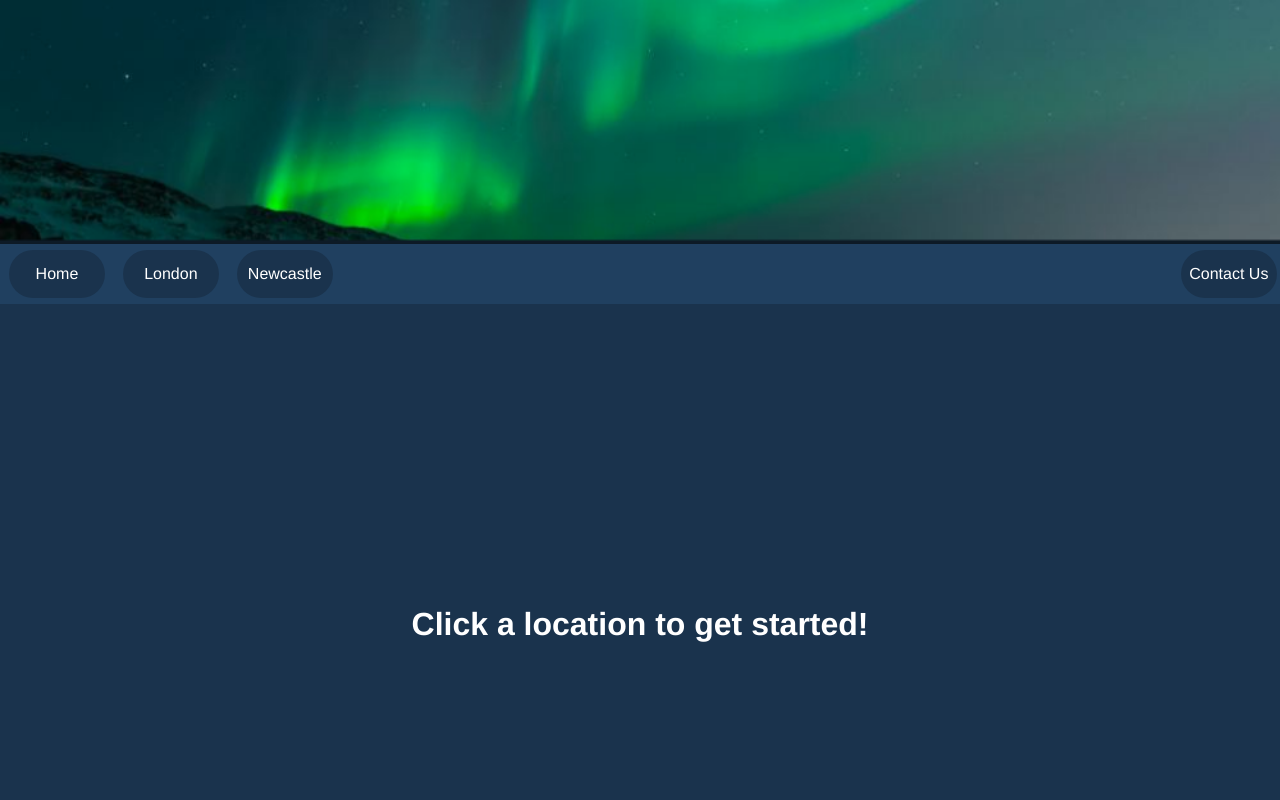
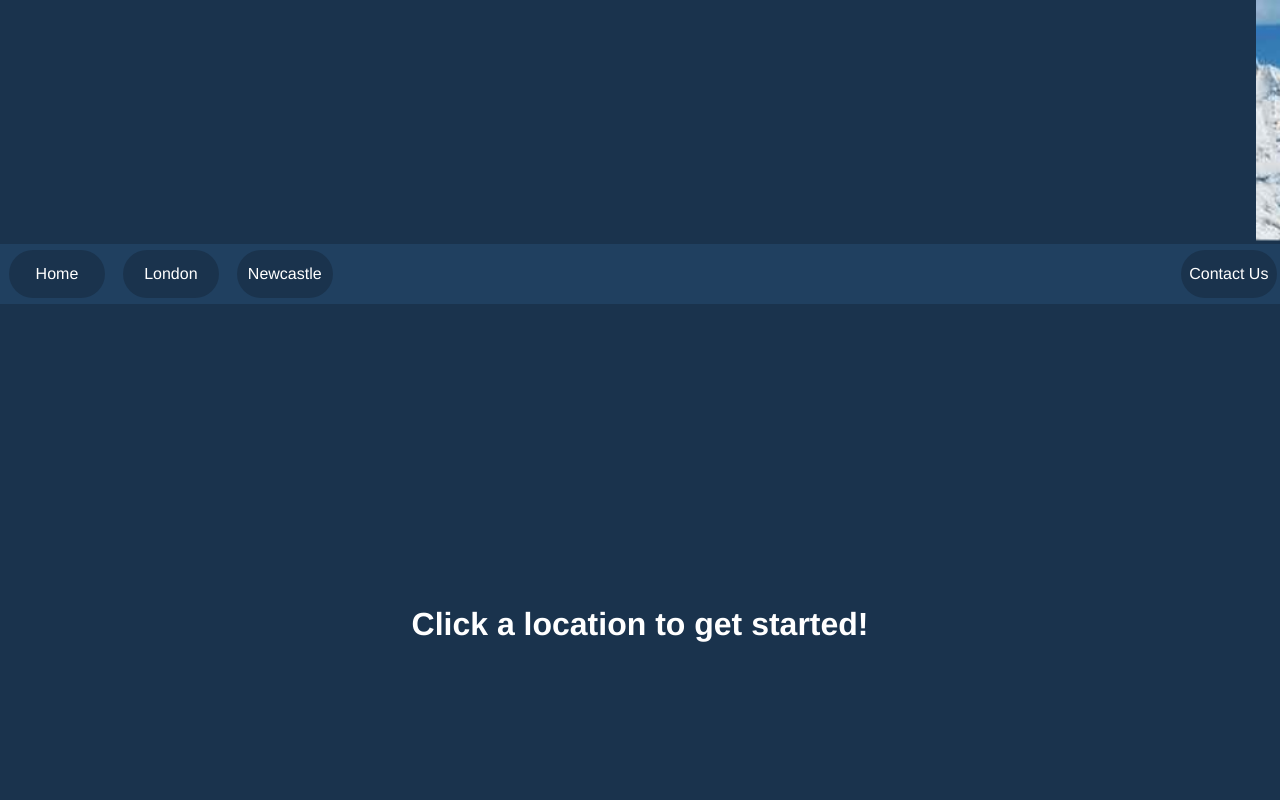
Before and after one commit to Milner39/English-Cities, a Vue app: page / in a window 1280 px wide. Shown: the top 800 px of the page. Built offline with nearby package versions, Linux system fonts and the light colour scheme.

Commit message:
End of work commit

```diff
--- a/src/components/Header.vue
+++ b/src/components/Header.vue
@@ -11,11 +11,12 @@
 <style >
   .header {
     width: 100%;
+    background-color: hsl(210, 50%, 20%);
     /*
     aspect-ratio: 5/1;
     min-height: 120px;
     max-height: 240px;
-    background-color: hsl(210, 50%, 20%); */
+    */
 
     display: flex;
     justify-content: center;
--- a/src/components/SlideShow.vue
+++ b/src/components/SlideShow.vue
@@ -1,6 +1,6 @@
 <template>
   <div class="slideshow__container">
-    <div v-for="(slide, index) in slides" :key="slide.text+index" class="slide fade">
+    <div v-for="(slide, index) in slides" :key="slide.text+index" class="slide fade-in">
       <img :src="slide.imagePath" :alt="slide.text">
     </div>
   </div>
@@ -33,7 +33,7 @@
       slideIndex++;
       if (slideIndex > slidesE.length) {slideIndex = 1}
       slidesE[slideIndex-1].style.display = "block";
-    setTimeout(showSlides, 2000); // Change image every 2 seconds
+      setTimeout(showSlides, 5000); // Change image every 2 seconds
     }
   })
 
@@ -47,20 +47,33 @@
     width: 100%;
     height: 100%;
     position: relative;
+    overflow-x: hidden;
   }
 
   .slide {
     width: 100%;
     display: none;
   }
-  .fade {
-    animation-name: fade;
+  .fade-in {
+    animation-name: fade-in;
+    animation-duration: 3s;
+  }
+
+  @keyframes fade-in {
+    /* from {opacity: .5}
+    to {opacity: 1} */
+    from {transform: translateX(100%)}
+    to {transform: translateX(0)}
+  }
+
+  .fade-out {
+    animation-name: fade-out;
     animation-duration: 1.5s;
   }
 
-  @keyframes fade {
-    from {opacity: .1}
-    to {opacity: 1}
+  @keyframes fade-out {
+    from {transform: translateX(0%)}
+    to {transform: translateX(-100%)}
   }
 
   .slide > img {
```
Lines whose indentation alone changed are shown as unchanged.
